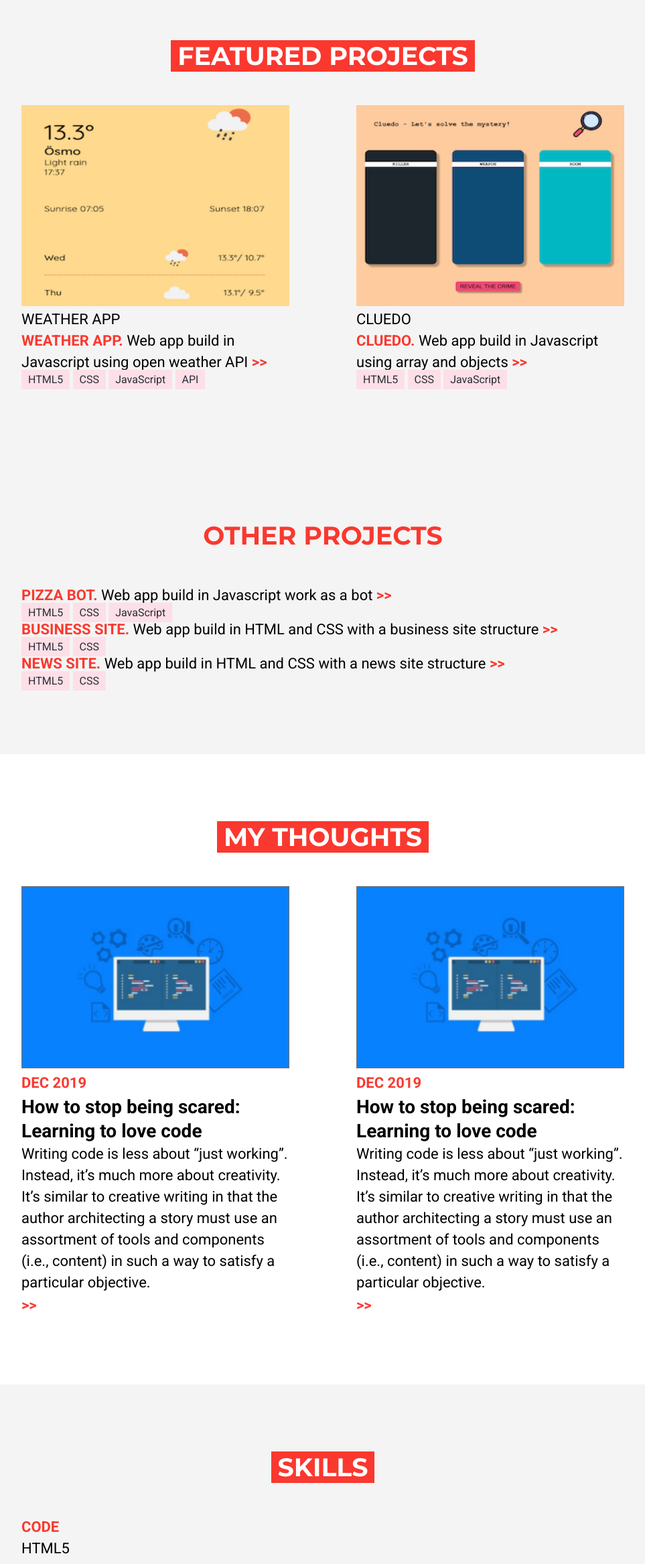
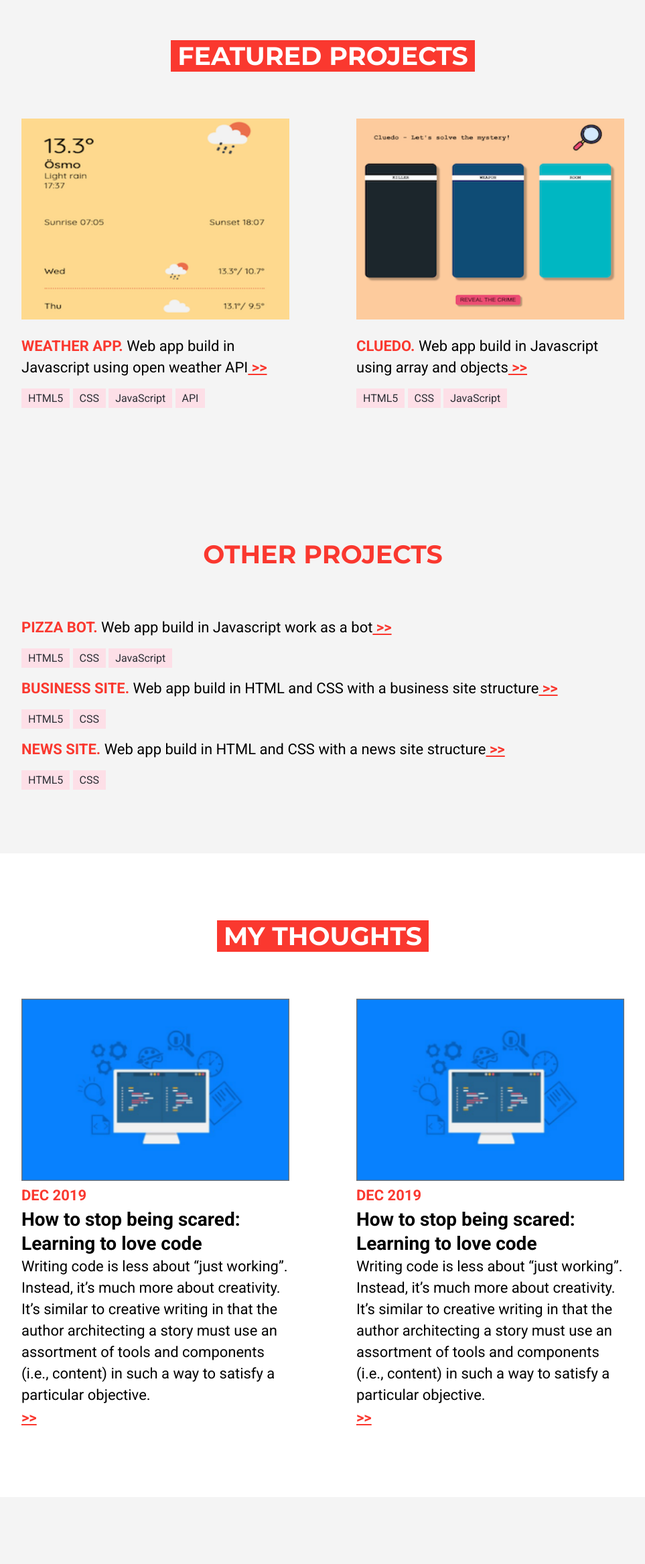
Before and after one commit to ylvan75/portfolio, a plain HTML site: page code/index.html in a window 1280 px wide. Shown: the part 1444-3779 px from the top of the page at 67% size, without its empty margins (158-1121 px from the left). Drawn offline with Linux system fonts and the light colour scheme.

Commit message:
styled the arrow with an underline nd worked on the README file

```diff
--- a/code/index.html
+++ b/code/index.html
@@ -93,48 +93,46 @@
           </div>
           <article class="featured-wrapper">
             <a href="https://github.com/ylvan75/project-weather-app">
-              <div class="overlay">
+              <div>
                 <img
                   src="./assets/featured-projects/weather-app.png"
                   alt="weather app image"
                 />
-                <p>WEATHER APP</p>
               </div>
               <div class="project-description">
                 <p>
                   <span>WEATHER APP. </span>Web app build in Javascript using
-                  open weather API<span> >></span>
+                  open weather API<span class="arrow"> >></span>
                 </p>
               </div>
+            </a>
             <div class="method-wrapper">
               <span>HTML5</span>
               <span>CSS</span>
               <span>JavaScript</span>
               <span>API</span>
             </div>
-            </a>
           </article>
           <article class="featured-wrapper">
             <a href="https://github.com/ylvan75/project-cluedo">
-              <div class="overlay">
+              <div>
                 <img
                   src="./assets/featured-projects/cluedo.png"
                   alt="cluedo app image"
                 />
-                <p>CLUEDO</p>
               </div>
               <div class="project-description">
                 <p>
                   <span>CLUEDO. </span>Web app build in Javascript using array
-                  and objects<span> >></span>
+                  and objects<span class="arrow"> >></span>
                 </p>
               </div>
+            </a>
             <div class="method-wrapper">
               <span>HTML5</span>
               <span>CSS</span>
               <span>JavaScript</span>
             </div>
-            </a>
           </article>
         </div>
       </section>
@@ -150,43 +148,43 @@
               <div class="project-description">
                 <p>
                   <span>PIZZA BOT. </span>Web app build in Javascript work as a
-                  bot<span> >></span>
+                  bot<span class="arrow"> >></span>
                 </p>
               </div>
+            </a>
             <div class="method-wrapper">
               <span>HTML5</span>
               <span>CSS</span>
               <span>JavaScript</span>
             </div>
-            </a>
           </article>
           <article class="other-wrapper">
             <a href="https://github.com/ylvan75/project-business-site">
               <div class="project-description">
                 <p>
                   <span>BUSINESS SITE. </span>Web app build in HTML and CSS with
-                  a business site structure<span> >></span>
+                  a business site structure<span class="arrow"> >></span>
                 </p>
               </div>
+            </a>
             <div class="method-wrapper">
               <span>HTML5</span>
               <span>CSS</span>
             </div>
-            </a>
           </article>
           <article class="other-wrapper">
             <a href="https://github.com/ylvan75/project-news-site">
               <div class="project-description">
                 <p>
                   <span>NEWS SITE. </span>Web app build in HTML and CSS with a
-                  news site structure<span> >></span>
+                  news site structure<span class="arrow"> >></span>
                 </p>
               </div>
+            </a>
             <div class="method-wrapper">
               <span>HTML5</span>
               <span>CSS</span>
             </div>
-            </a>
           </article>
         </div>
       </section>
@@ -214,7 +212,7 @@
                   tools and components (i.e., content) in such a way to satisfy
                   a particular objective.
                 </p>
-                <span> >></span>
+                <span class="arrow"> >></span>
               </div>
             </a>
           </article>
@@ -236,7 +234,7 @@
                   tools and components (i.e., content) in such a way to satisfy
                   a particular objective.
                 </p>
-                <span> >></span>
+                <span class="arrow"> >></span>
               </div>
             </a>
           </article>
--- a/code/style.css
+++ b/code/style.css
@@ -67,6 +67,7 @@ p {
   background-color: #f4f4f4;
 }
 
+/* HEADER */
 header {
   background-image: url("./assets/top-section/water.jpg");
   background-size: cover;
@@ -112,6 +113,9 @@ header {
   bottom: -190px;
 }
 
+/* SUMMARY*/
+
+/* common used class name */
 .section-wrapper {
   display: flex;
   flex-direction: column;
@@ -119,11 +123,13 @@ header {
   padding: 40px 0px;
 }
 
+/* common used class name */
 .content {
   max-width: 303px;
   width: 100%;
 }
 
+/* common used class name */
 .heading {
   display: flex;
   flex-direction: column;
@@ -157,10 +163,12 @@ header {
   left: 30px;
 }
 
+/* TECH */
 .tech-text {
   text-align: center;
 }
 
+/* FEATURED PROJECTS, OTHER PROJECTS AND MY THOUGHTS*/
 .featured-container,
 .my-thoughts-container {
   display: flex;
@@ -173,7 +181,22 @@ header {
   width: 100%;
 }
 
+.featured-wrapper,
+.my-thoughts-wrapper {
+  margin-top: 20px;
+}
+
+.project-description {
+  margin: 20px 0px;
+}
+
 .project-description span {
+  font-weight: bold;
+  color: #fa382f;
+}
+
+.arrow {
+  text-decoration: underline;
   font-weight: bold;
   color: #fa382f;
 }
@@ -199,11 +222,13 @@ header {
   color: #fa382f;
 }
 
+/* SKILLS */
 .skill-name {
   font-weight: bold;
   color: #fa382f;
 }
 
+/* FOR MORE */
 .social-icons-bottom {
   display: flex;
   justify-content: space-around;
@@ -239,6 +264,7 @@ header {
   color: #fa382f;
 }
 
+/* FOOTER */
 footer {
   text-align: center;
   background-color: #072bce;
```
Also changed, not shown: 1 other file. Lines whose indentation alone changed are shown as unchanged.
